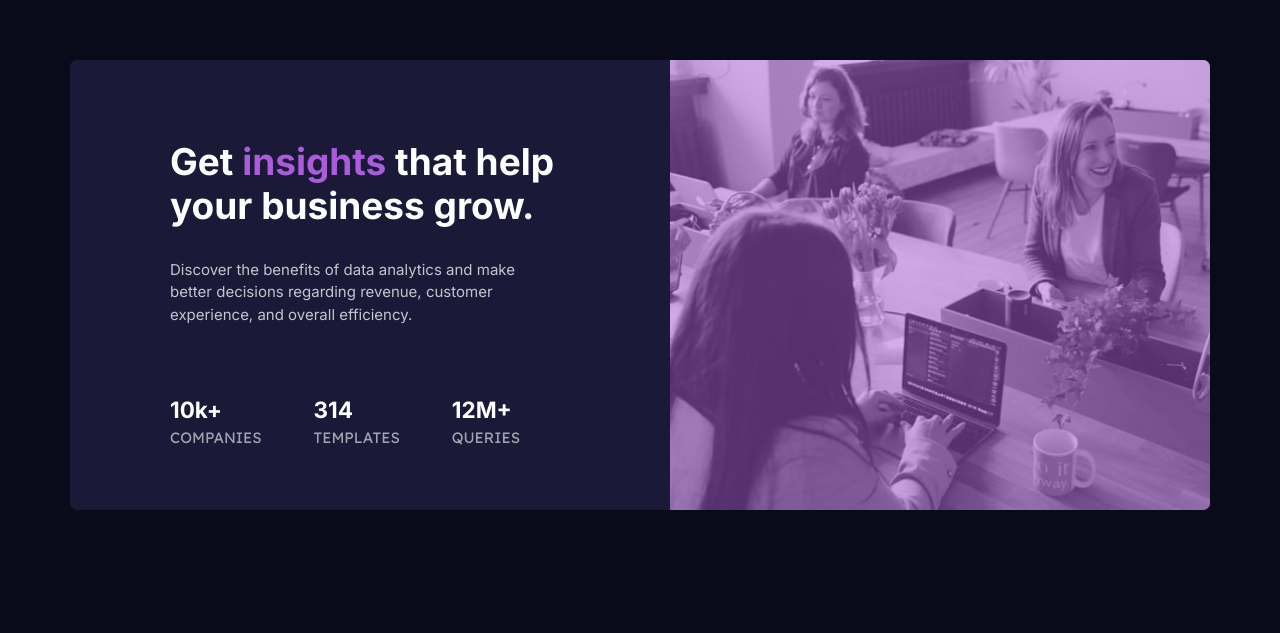
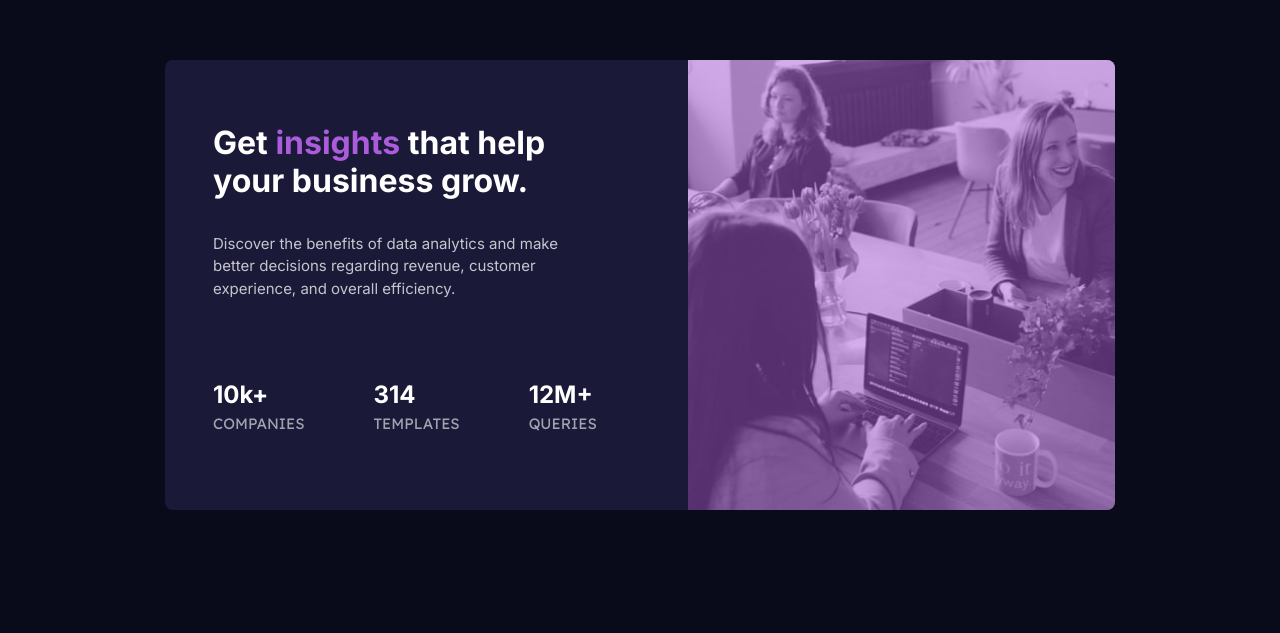
Before and after one commit to geektim/Stats-Preview-Card-Component, a plain HTML site: page index.html in a window 1280 px wide. Shown: the part 115-748 px from the top of the page. Drawn offline with Linux system fonts and the light colour scheme.

Commit message:
Add files via upload

```diff
--- a/index.html
+++ b/index.html
@@ -1,5 +1,6 @@
 <!DOCTYPE html>
 <html lang="en-us">
+
 <head>
     <meta charset="UTF-8">
     <meta http-equiv="X-UA-Compatible" content="IE=edge">
@@ -11,12 +12,11 @@
     <link rel="stylesheet" href="style.css">
     <link rel="icon" href="favicon-32x32.png">
 </head>
+
 <body>
     <main class="container">
         <section class="card">
             <div class="img-container">
-                <div id="main-img"></div>
-
                 <div class="mask"></div>
             </div>
 
@@ -49,4 +49,5 @@
         </section>
     </main>
 </body>
+
 </html>
--- a/style.css
+++ b/style.css
@@ -6,14 +6,10 @@
     padding: 0;
 }
 
-body {
-    font-size: 0.9375em;
-}
-
 /* style for the container */
 .container {
     max-width: 1440px;
-    min-height: 100vh;
+    min-height: 100svh;
     margin: 0 auto;
     background-color: hsl(233, 47%, 7%);
     display: flex;
@@ -24,43 +20,23 @@ body {
 /* style for the card */
 .card {
     display: flex;
-    flex-direction: row-reverse;
+    flex-direction: column;
+    width: 90%;
+    max-width: 400px;
 }
 
 /* style for the image part */
 .img-container {
-    position: relative;
-    width: 540px;
-    height: 450px;
-    border-radius: 0 7px 7px 0;
+    max-width: 100%;
+    border-radius: .5em .5em 0 0;
+    height: 300px;
+    background-image: url('image-header-mobile.jpg');
+    background-repeat: no-repeat;
+    background-size: cover;
+    background-position: center;
 }
 
-@media (min-width: 768px) {
-    .img-container #main-img {
-        background-image: url('image-header-desktop.jpg');
-        background-repeat: no-repeat;
-        background-size: cover;
-        background-position: center;
-    }
-}
-
-.img-container #main-img {
-    width: inherit;
-    height: inherit;
-    border-radius: inherit;
-}
-
-/* .img-container #main-img img {
-    max-width: 100%;
-    height: inherit;
-    border-radius: inherit;
-} */
-
 .img-container .mask {
-    position: absolute;
-    top: 50%;
-    left: 50%;
-    transform: translate(-50%, -50%);
     width: inherit;
     height: inherit;
     background-color: hsla(277, 64%, 61%, .5);
@@ -69,22 +45,26 @@ body {
 
 /* style for the text area */
 .text-area {
-    width: 600px;
-    height: 450px;
+    max-width: inherit;
+    display: flex;
+    flex-direction: column;
+    align-items: center;
+    justify-content: center;
+    text-align: center;
     background-color: hsl(244, 38%, 16%);
-    padding: 80px 120px 0 100px;
-    border-radius: 7px 0 0 7px;
+    padding: 1.9em 1.5625em ;
+    border-radius: 0 0 .5em .5em;
 }
 
 .header {
     margin-bottom: 30px;
-    width: 400px;
+    width: 90%;
+    padding: 0 1em;
 }
 
 .header h1 {
     font-family: 'Inter', sans-serif;
     font-weight: 700;
-    font-size: 37px;
     color: hsl(0, 0%, 100%);
     line-height: 1.2;
 }
@@ -94,11 +74,13 @@ body {
 }
 
 .main {
-    margin-bottom: 70px;
-    width: 350px;
+    margin-bottom: 4em;
+    width: 90%;
+    padding: 0 .5em;
 }
 
 .main p {
+    font-size: 0.9375rem;
     font-family: 'Inter', sans-serif;
     font-weight: 400;
     color: hsla(0, 0%, 100%, 0.75);
@@ -107,7 +89,9 @@ body {
 
 .foot {
     display: flex;
-    width: 350px;
+    flex-direction: column;
+    width: 90%;
+    height: 250px;
     justify-content: space-between;
 }
 
@@ -119,42 +103,50 @@ body {
 }
 
 .desc p {
+    font-size: 0.9375rem;
     font-family: 'Lexend Deca', sans-serif;
     font-weight: 400;
     color: hsla(0, 0%, 100%, 0.6);
 }
 
-@media (max-width: 767px) {
+
+@media (min-width: 1000px) {
     .card {
-        flex-direction: column;
+        flex-direction: row-reverse;
+        width: 80%;
+        max-width: 950px;
+        margin: 50px 0;
     }
 
     .img-container {
-        width: 85vw;
-        height: 30svh;
-        border-radius: 7px 7px 0 0;
-    }
-
-    .img-container #main-img {
-        background-image: url('image-header-mobile.jpg');
+        width: 45%;
+        height: 450px;
+        background-image: url('image-header-desktop.jpg');
         background-repeat: no-repeat;
         background-position: center;
         background-size: cover;
+        border-radius: 0 .5em .5em 0;
+    }
+
+    .img-container .mask {
+        width: 100%;
+        height: inherit;
+        background-color: hsla(277, 64%, 61%, .5);
+        border-radius: inherit;
     }
 
     .text-area {
-        width: 85vw;
-        height: 60svh;
-        padding: 20px 10px;
-        display: flex;
-        flex-direction: column;
-        text-align: center;
-        align-items: center;
+        width: 55%;
+        height: 450px;
+        padding: 4em 3em;
+        display: block;
+        text-align: left;
+        border-radius: .5em 0 0 .5em;
     }
 
-    .text-area .header {
-        width: 300px;
-        margin-bottom: 15px;
+    .header {
+        padding: 0;
+        margin-bottom: 2em;
     }
 
     .header h1 {
@@ -162,12 +154,12 @@ body {
     }
 
     .main {
-        width: 250px;
-        margin-bottom: 10px;
+        padding: 0 2em 0 0;
+        margin-bottom: 5em;
     }
 
     .foot {
-        flex-direction: column;
-        justify-content: space-around;
+        flex-direction: row;
+        justify-content: space-between;
     }
 }
```
